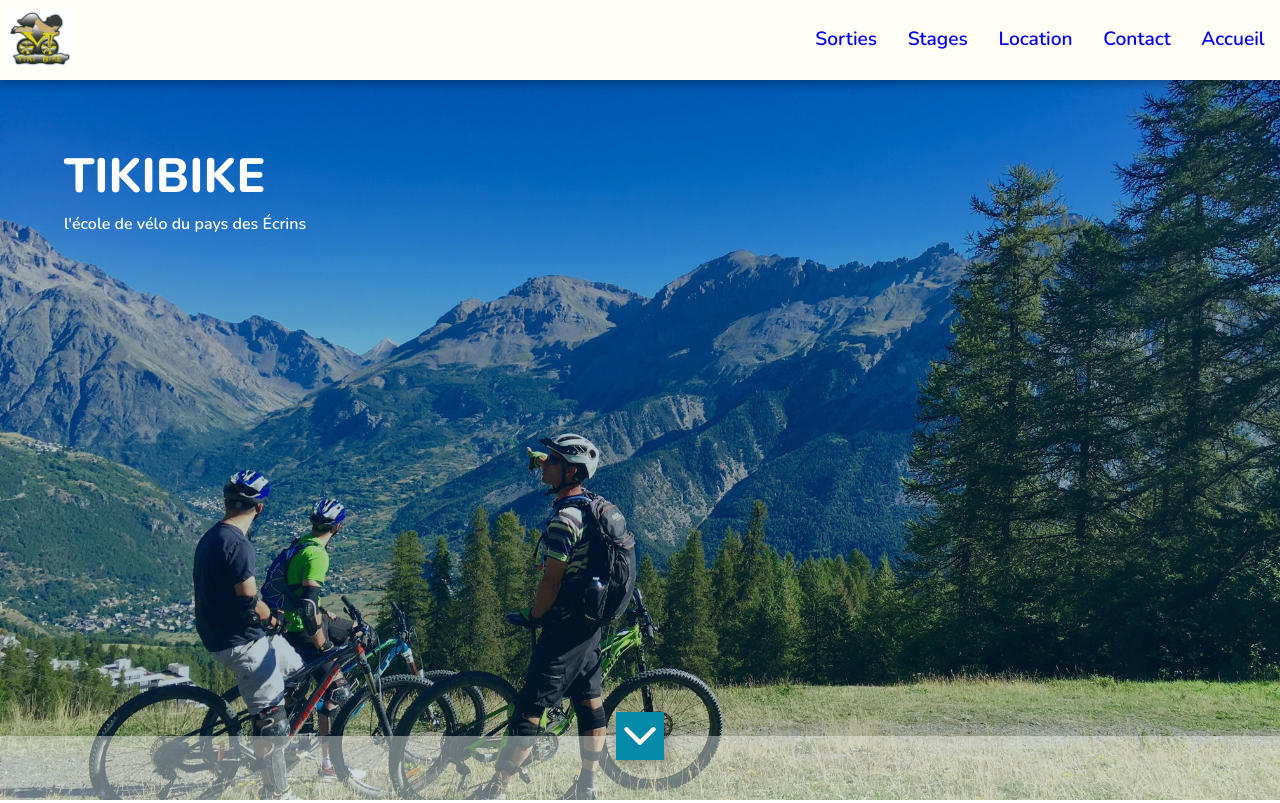
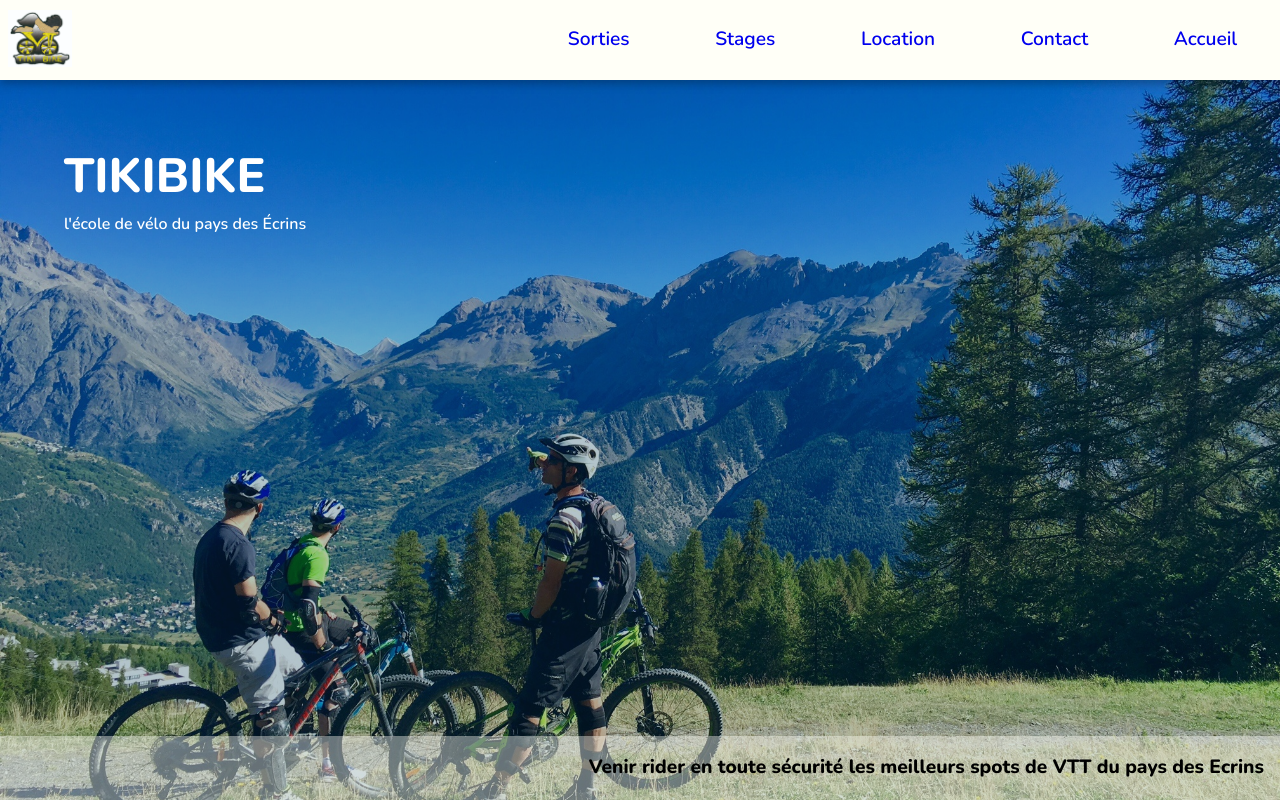
Before and after one commit to scorcuera/tikibike, a React (Create React App) app: page / in a window 1280 px wide. Built offline with nearby package versions, Linux system fonts and the light colour scheme.

Commit message:
added title in home page for medium decices+ and fixed error with clciked items in navbar for medium devices+

```diff
--- a/src/layouts/MainNavigation.js
+++ b/src/layouts/MainNavigation.js
@@ -42,7 +42,9 @@ const MainNavigation = (props) => {
               size={28}
               onClick={handleHamburgerMenu}
             />
-            <ul className={classes.navbar_pc}>
+
+          </div>
+          <ul className={classes.navbar_pc}>
               <Link to="/sorties">
                 <li className={classes.navbar_pc_item}>Sorties</li>
               </Link>
@@ -59,7 +61,6 @@ const MainNavigation = (props) => {
                 <li className={classes.navbar_pc_item}>Accueil</li>
               </Link>
             </ul>
-          </div>
         </nav>
 
         {showHamburgerItems ? <NavItems onClick={handleHamburgerMenu} /> : null}
--- a/src/pages/Accueil.js
+++ b/src/pages/Accueil.js
@@ -24,11 +24,14 @@ const Accueil = () => {
           alt="Photo by Lachlan Cruickshank on Unsplash"
         />
         <div className={classes.footer_layer}>
-          <Link className={classes.button_footer} to="/sorties">
+          {isSmallDevice ? <Link className={classes.button_footer} to="/sorties">
             <a className={classes.button_link}>
               <IoIosArrowDown size={48} />
             </a>
-          </Link>
+          </Link> : isMediumDevice ? <h3 className={classes.footer_text}>Venir rider en toute sécurité les meilleurs spots de VTT du pays des Ecrins</h3> : null}
+
+
+
         </div>
         <div className={classes.background_layer}></div>
       </div>
--- a/src/pages/Accueil.module.css
+++ b/src/pages/Accueil.module.css
@@ -70,3 +70,18 @@
 .button_link{
     color: #FFFFF7;
 }
+
+@media screen and (min-width: 768px){
+
+.footer_layer{
+    justify-content: flex-end;
+    align-items: center;
+
+}
+
+.footer_text{
+    font-size: 1.2rem;
+    padding-right: 1rem;
+    font-weight:800;
+}
+}
```
